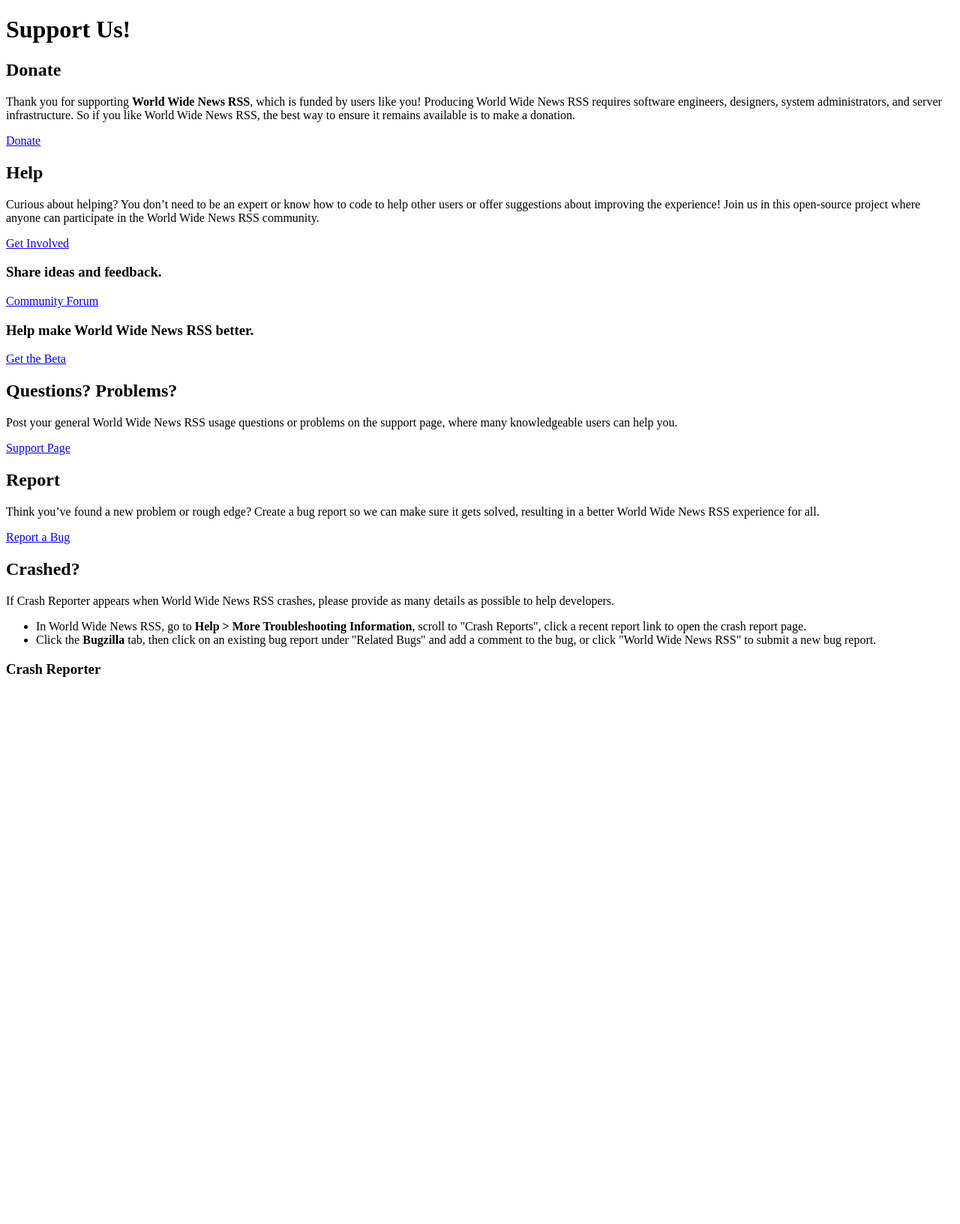
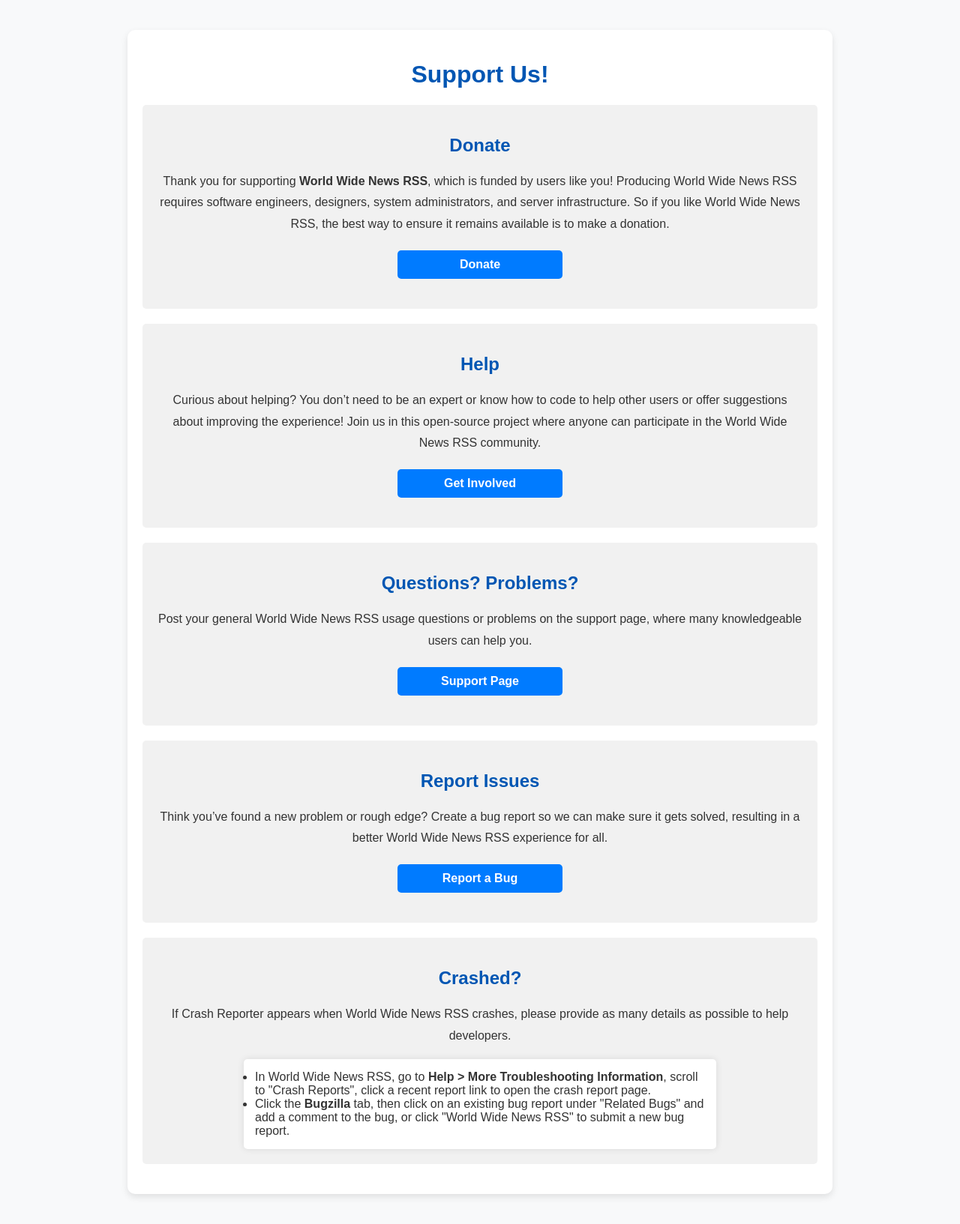
Before and after one commit to timsomi/worldwidenewsrss, a Flask app: template templates/support.html in a window 1280 px wide. Shown: the whole page at 75% size. Before the commit the page ends 903 px from the top, so only its background shows below. Run offline with Flask 3, Linux system fonts and the light colour scheme; the template is opened without the code that fills it, so the values that code supplies are empty.

Commit message:
Update support.html

```diff
--- a/templates/support.html
+++ b/templates/support.html
@@ -2,38 +2,99 @@
 <html>
 <head>
     <title>Support Us - World Wide News RSS</title>
+    <style>
+        body {
+            font-family: 'Arial', sans-serif;
+            margin: 0;
+            padding: 0;
+            background-color: #f8f9fa;
+            color: #333;
+        }
+        .container {
+            max-width: 900px;
+            margin: 40px auto;
+            padding: 20px;
+            background: #fff;
+            border-radius: 10px;
+            box-shadow: 0px 4px 10px rgba(0, 0, 0, 0.1);
+        }
+        h1, h2, h3 {
+            color: #0056b3;
+            text-align: center;
+        }
+        p {
+            line-height: 1.8;
+            text-align: center;
+        }
+        .btn {
+            display: block;
+            width: 200px;
+            margin: 20px auto;
+            padding: 10px;
+            text-align: center;
+            font-size: 16px;
+            font-weight: bold;
+            text-decoration: none;
+            color: #fff;
+            background-color: #007bff;
+            border-radius: 5px;
+            transition: background 0.3s;
+        }
+        .btn:hover {
+            background-color: #0056b3;
+        }
+        .section {
+            padding: 20px;
+            margin-bottom: 20px;
+            background: #f1f1f1;
+            border-radius: 5px;
+        }
+        ul {
+            text-align: left;
+            max-width: 600px;
+            margin: auto;
+            padding: 15px;
+            background: #fff;
+            border-radius: 5px;
+            box-shadow: 0px 0px 10px rgba(0, 0, 0, 0.1);
+        }
+    </style>
 </head>
 <body>
+    <div class="container">
         <h1>Support Us!</h1>
+        <div class="section">
             <h2>Donate</h2>
             <p>Thank you for supporting <strong>World Wide News RSS</strong>, which is funded by users like you! Producing World Wide News RSS requires software engineers, designers, system administrators, and server infrastructure. So if you like World Wide News RSS, the best way to ensure it remains available is to make a donation.</p>
-    <a href="#">Donate</a>
+            <a href="#" class="btn">Donate</a>
+        </div>
 
+        <div class="section">
             <h2>Help</h2>
             <p>Curious about helping? You don’t need to be an expert or know how to code to help other users or offer suggestions about improving the experience! Join us in this open-source project where anyone can participate in the World Wide News RSS community.</p>
-    <a href="#">Get Involved</a>
+            <a href="#" class="btn">Get Involved</a>
+        </div>
 
-    <h3>Share ideas and feedback.</h3>
-    <a href="#">Community Forum</a>
-
-    <h3>Help make World Wide News RSS better.</h3>
-    <a href="#">Get the Beta</a>
-
+        <div class="section">
             <h2>Questions? Problems?</h2>
             <p>Post your general World Wide News RSS usage questions or problems on the support page, where many knowledgeable users can help you.</p>
-    <a href="#">Support Page</a>
+            <a href="#" class="btn">Support Page</a>
+        </div>
 
-    <h2>Report</h2>
+        <div class="section">
+            <h2>Report Issues</h2>
             <p>Think you’ve found a new problem or rough edge? Create a bug report so we can make sure it gets solved, resulting in a better World Wide News RSS experience for all.</p>
-    <a href="#">Report a Bug</a>
+            <a href="#" class="btn">Report a Bug</a>
+        </div>
 
+        <div class="section">
             <h2>Crashed?</h2>
             <p>If Crash Reporter appears when World Wide News RSS crashes, please provide as many details as possible to help developers.</p>
             <ul>
                 <li>In World Wide News RSS, go to <strong>Help > More Troubleshooting Information</strong>, scroll to "Crash Reports", click a recent report link to open the crash report page.</li>
                 <li>Click the <strong>Bugzilla</strong> tab, then click on an existing bug report under "Related Bugs" and add a comment to the bug, or click "World Wide News RSS" to submit a new bug report.</li>
             </ul>
-
-    <h3>Crash Reporter</h3>
+        </div>
+    </div>
 </body>
 </html>
```
Lines whose indentation alone changed are shown as unchanged.
